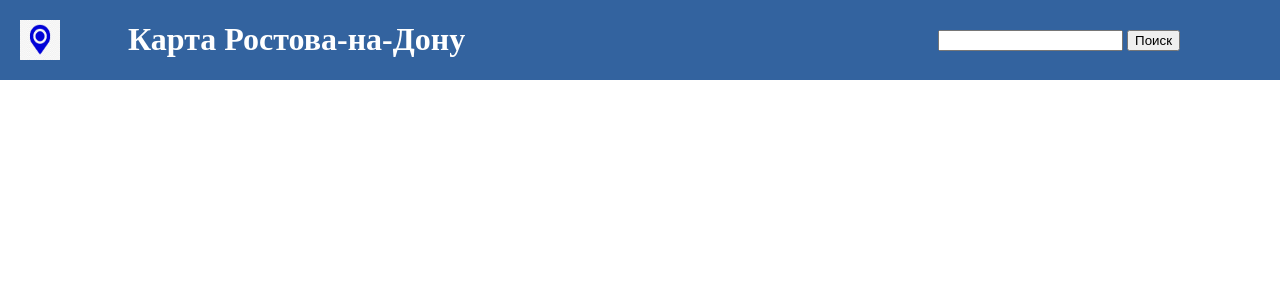
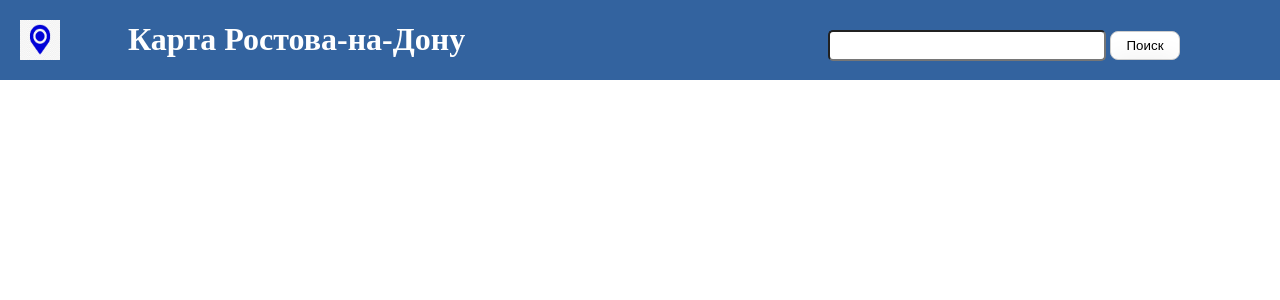
Before and after one commit to develop42/adaptation_plan, a Django app: template tert_adaptation_plan/polls/templates/polls/map.html in a window 1280 px wide. Shown: the top 300 px of the page. Run offline with Django 3.2, Linux system fonts and the light colour scheme; the template is opened without the code that fills it: values that come from a table or form of the project are taken from there, others are empty; some libraries are stand-ins or nearby versions.

Commit message:
change search.js

```diff
--- a/tert_adaptation_plan/polls/serializers.py
+++ b/tert_adaptation_plan/polls/serializers.py
@@ -5,7 +5,7 @@ from rest_framework_gis.serializers import GeoFeatureModelSerializer
 class QuestionSerializer(serializers.ModelSerializer):
     class Meta:
         model = Question
-        fields = ('question_text',)
+        fields = ('question_text', 'geoQuest',)
 
 
 class LocationSerializer(GeoFeatureModelSerializer):
--- a/tert_adaptation_plan/polls/static/css/style.css
+++ b/tert_adaptation_plan/polls/static/css/style.css
@@ -36,25 +36,89 @@ body, html {
   height: 40px;
   z-index: 5; }
 
-@media (min-width: 801px) {
+#app #list{
+	max-height: 615px;
+	box-shadow: 0 2px 4px 0 rgba(0,0,0,0.2),
+    0 2px 10px 0 rgba(0,0,0,0.2);
+}
+#cont{
+
+	max-height:400px;
+	overflow: auto;
+
+}
+
+/*=================для firefox================*/
+@-moz-document url-prefix() {
+	#form{
+		width: 350px;
+		margin-top: 20px;
+		font-size: 14px;
+	}
+	#app h1{
+		font-size: 25px;
+	}
+	#search #id_input{
+		width: 150px;
+	}
+	#app h1{
+		margin-top: 25px;
+	}
+	#list h2{
+		font-size: 14px;
+	}
+	#btn{
+		width: 70px;
+		padding: 5px 10px;
+	}
+	#search #id_input{
+        width: 270px;
+  }
+}
+
+@media (min-width: 876px) {
   #form {
     position: absolute;
     top: 0;
-    max-width: 250px;
+    max-width: 370px;
     right: 0;
     z-index: 2;
     margin: 30px;
-    margin-right: 100px; } }
+    -moz-margin-right: 250px;
+    margin-right: 100px;
+  }
+  #search #id_input{
+        width: 270px;
+  }
+  @-moz-document url-prefix() {        /* для firefox*/
+		#form {
+			margin-top:25px;
+		}
+	}
+}
 
-@media (max-width: 800px) {
+
+@media (max-width: 875px) {
   #form {
     position: absolute;
-    max-width: 250px;
+    max-width: 260px;
     top: 0;
     right: 0;
     z-index: 2;
     margin-top: 30px;
-    margin-right: 10px; } }
+    margin-right: 10px; }
+
+
+	@-moz-document url-prefix() {        /* для firefox*/
+		#form {
+			margin-top:25px;
+			margin-right: 30px;
+		}
+		#search #id_input{
+            width: 150px;
+        }
+	}
+}
 
 @media (max-width:670px){
 	#form{
@@ -68,6 +132,13 @@ body, html {
 	}
 	#app h1{
 		display: none;
+	}
+	@-moz-document url-prefix() {
+		#form{
+			margin-top: 25px;
+			margin-right: 30px;
+		}
+
 	}
 }
 .ol-zoom-extent{
@@ -94,13 +165,29 @@ margin-top: 100px;
 }
 
 #form input[type="submit"], button {
-  cursor: pointer; }
+  cursor: pointer;
+  }
+#form #id_input{
+	border-radius: 5px;
+	height: 25px;
+}
+#btn{
+	cursor: pointer;
+	border: 1px solid #cecece;
+	background: #f6f6f6;
+	box-shadow: inset 0px 20px 20px #ffffff;
+	border-radius: 8px;
+	width: 70px;
+	padding: 6px 10px;
+}
 
 #list{
 	background-color: rgba(255, 255, 255, 0.9);
 	color: black;
 	margin-top: 50px;
 	border-radius: 7px;
+	min-height: 350px;
+	display: none;
 }
 #list .h1{
 	background-color: rgba(0, 60, 136, 0.7);
@@ -155,9 +242,17 @@ margin-top: 100px;
     position: absolute;
     pointer-events: none;
 }
-.content li{
+.content .li{
 	list-style-type: none;
-	background-color: rgba(144,182,239,.38);
+	background-color: rgb(224, 224, 224);
 	padding:5px;
 	margin-bottom: 5px;
 }
+#li{
+cursor: pointer;
+}
+
+#list .coord{
+	display: none;
+	color:red;
+}
--- a/tert_adaptation_plan/polls/static/css/style.scss
+++ b/tert_adaptation_plan/polls/static/css/style.scss
@@ -36,25 +36,89 @@ body, html {
   height: 40px;
   z-index: 5; }
 
-@media (min-width: 801px) {
+#app #list{
+	max-height: 615px;
+	box-shadow: 0 2px 4px 0 rgba(0,0,0,0.2),
+    0 2px 10px 0 rgba(0,0,0,0.2);
+}
+#cont{
+
+	max-height:400px;
+	overflow: auto;
+
+}
+
+/*=================для firefox================*/
+@-moz-document url-prefix() {
+	#form{
+		width: 350px;
+		margin-top: 20px;
+		font-size: 14px;
+	}
+	#app h1{
+		font-size: 25px;
+	}
+	#search #id_input{
+		width: 150px;
+	}
+	#app h1{
+		margin-top: 25px;
+	}
+	#list h2{
+		font-size: 14px;
+	}
+	#btn{
+		width: 70px;
+		padding: 5px 10px;
+	}
+	#search #id_input{
+        width: 270px;
+  }
+}
+
+@media (min-width: 876px) {
   #form {
     position: absolute;
     top: 0;
-    max-width: 250px;
+    max-width: 370px;
     right: 0;
     z-index: 2;
     margin: 30px;
-    margin-right: 100px; } }
+    -moz-margin-right: 250px;
+    margin-right: 100px;
+  }
+  #search #id_input{
+        width: 270px;
+  }
+  @-moz-document url-prefix() {        /* для firefox*/
+		#form {
+			margin-top:25px;
+		}
+	}
+}
 
-@media (max-width: 800px) {
+
+@media (max-width: 875px) {
   #form {
     position: absolute;
-    max-width: 250px;
+    max-width: 260px;
     top: 0;
     right: 0;
     z-index: 2;
     margin-top: 30px;
-    margin-right: 10px; } }
+    margin-right: 10px; }
+
+
+	@-moz-document url-prefix() {        /* для firefox*/
+		#form {
+			margin-top:25px;
+			margin-right: 30px;
+		}
+		#search #id_input{
+            width: 150px;
+        }
+	}
+}
 
 @media (max-width:670px){
 	#form{
@@ -68,6 +132,13 @@ body, html {
 	}
 	#app h1{
 		display: none;
+	}
+	@-moz-document url-prefix() {
+		#form{
+			margin-top: 25px;
+			margin-right: 30px;
+		}
+
 	}
 }
 .ol-zoom-extent{
@@ -94,13 +165,29 @@ margin-top: 100px;
 }
 
 #form input[type="submit"], button {
-  cursor: pointer; }
+  cursor: pointer;
+  }
+#form #id_input{
+	border-radius: 5px;
+	height: 25px;
+}
+#btn{
+	cursor: pointer;
+	border: 1px solid #cecece;
+	background: #f6f6f6;
+	box-shadow: inset 0px 20px 20px #ffffff;
+	border-radius: 8px;
+	width: 70px;
+	padding: 6px 10px;
+}
 
 #list{
 	background-color: rgba(255, 255, 255, 0.9);
 	color: black;
 	margin-top: 50px;
 	border-radius: 7px;
+	min-height: 350px;
+	display: none;
 }
 #list .h1{
 	background-color: rgba(0, 60, 136, 0.7);
@@ -155,9 +242,17 @@ margin-top: 100px;
     position: absolute;
     pointer-events: none;
 }
-.content li{
+.content .li{
 	list-style-type: none;
-	background-color: rgba(144,182,239,.38);
+	background-color: rgb(224, 224, 224);
 	padding:5px;
 	margin-bottom: 5px;
 }
+#li{
+cursor: pointer;
+}
+
+#list .coord{
+	display: none;
+	color:red;
+}
--- a/tert_adaptation_plan/polls/static/js/app.js
+++ b/tert_adaptation_plan/polls/static/js/app.js
@@ -9,7 +9,7 @@ requirejs(['../../static/node_modules/jquery/dist/jquery.min',
             'search',
             'init',
             '../../static/node_modules/bootstrap/dist/js/bootstrap',
-            '../../static/node_modules/text/text',
+            '../static/node_modules/text/text.js',
             ],
 
 function($,
--- a/tert_adaptation_plan/polls/static/js/init.js
+++ b/tert_adaptation_plan/polls/static/js/init.js
@@ -15,7 +15,7 @@ requirejs.config({
 		search: 'search',
 		app: 'app',
 		bootstrap: 'node_modules/bootstrap/dist/js/bootstrap',
-		text: 'node_modules/text/text',
+		text: '/polls/static/node_modules/text/text',
     },
 
     shim: {
--- a/tert_adaptation_plan/polls/static/js/map.js
+++ b/tert_adaptation_plan/polls/static/js/map.js
@@ -15,7 +15,7 @@ define(['map',
         model: Question,
         url: '/polls/geopoint/',
     });
-//================================================= Вывод на карту===================================================
+//=============================================== Вывод точек на карту================================================
 
     var question_list = new QuestionList();
     question_list.fetch();
@@ -116,7 +116,7 @@ define(['map',
 		window.map.addLayer(layer);
 	});
 
-//==========================================слои и элементы правления==============================================
+//==========================================слои и элементы управления==============================================
 
 
     var osmLayer = new ol.layer.Tile({
--- a/tert_adaptation_plan/polls/templates/polls/map.html
+++ b/tert_adaptation_plan/polls/templates/polls/map.html
@@ -38,6 +38,7 @@
                 <div id="cont"></div>
             </div>
         </div>
+
     </div>
 
 </body>
```
Also changed, not shown: tert_adaptation_plan/polls/static/js/search.js (+42 -4 lines), tert_adaptation_plan/polls/templates/polls/search.html (+8 -1 lines).
